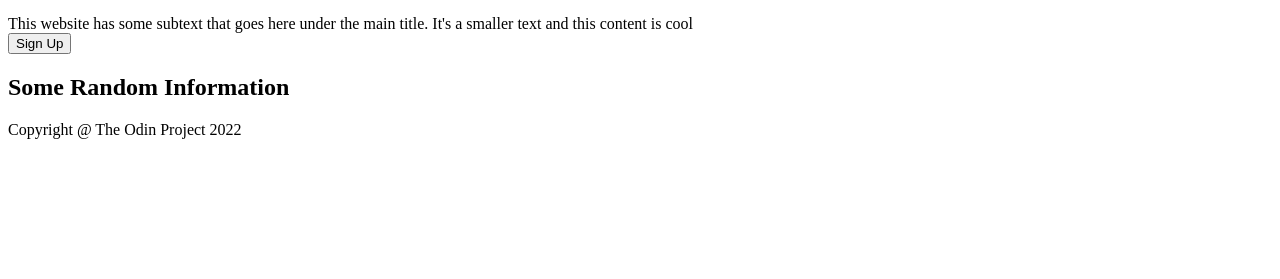
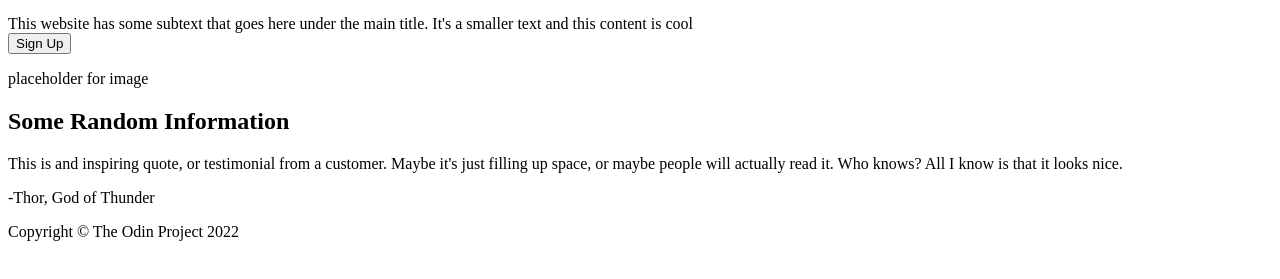
Before and after one commit to Kmorton0/Odin-Landing-Page, a plain HTML site: page index.html in a window 1280 px wide. Shown: the part 161-440 px from the top of the page. Drawn offline with Linux system fonts and the light colour scheme.

Commit message:
Second body paragraph along with quote was created. Placeholder for image was created but most likely needs to be corrected.

```diff
--- a/index.html
+++ b/index.html
@@ -21,15 +21,23 @@
         <h1>This website is awesome</h1>
         <div class="text">This website has some subtext that goes here under the main title. It's a smaller text and this content is cool</div>
         <button class="sign up">Sign Up</button>
+        <div class="photo">
+            <p>placeholder for image</p>
+        </div>
     </div>
 
     <div class="body">
         <h2>Some Random Information</h2>
 
 
+
+    </div>
+    <div class="body2">
+        <p>This is and inspiring quote, or testimonial from a customer. Maybe it's just filling up space, or maybe people will actually read it. Who knows? All I know is that it looks nice.</p>
+        <p>-Thor, God of Thunder</p>
     </div>
     <div class="footer">
-        Copyright @ The Odin Project 2022
+        Copyright © The Odin Project 2022
     </div>
 
   </body>
```
